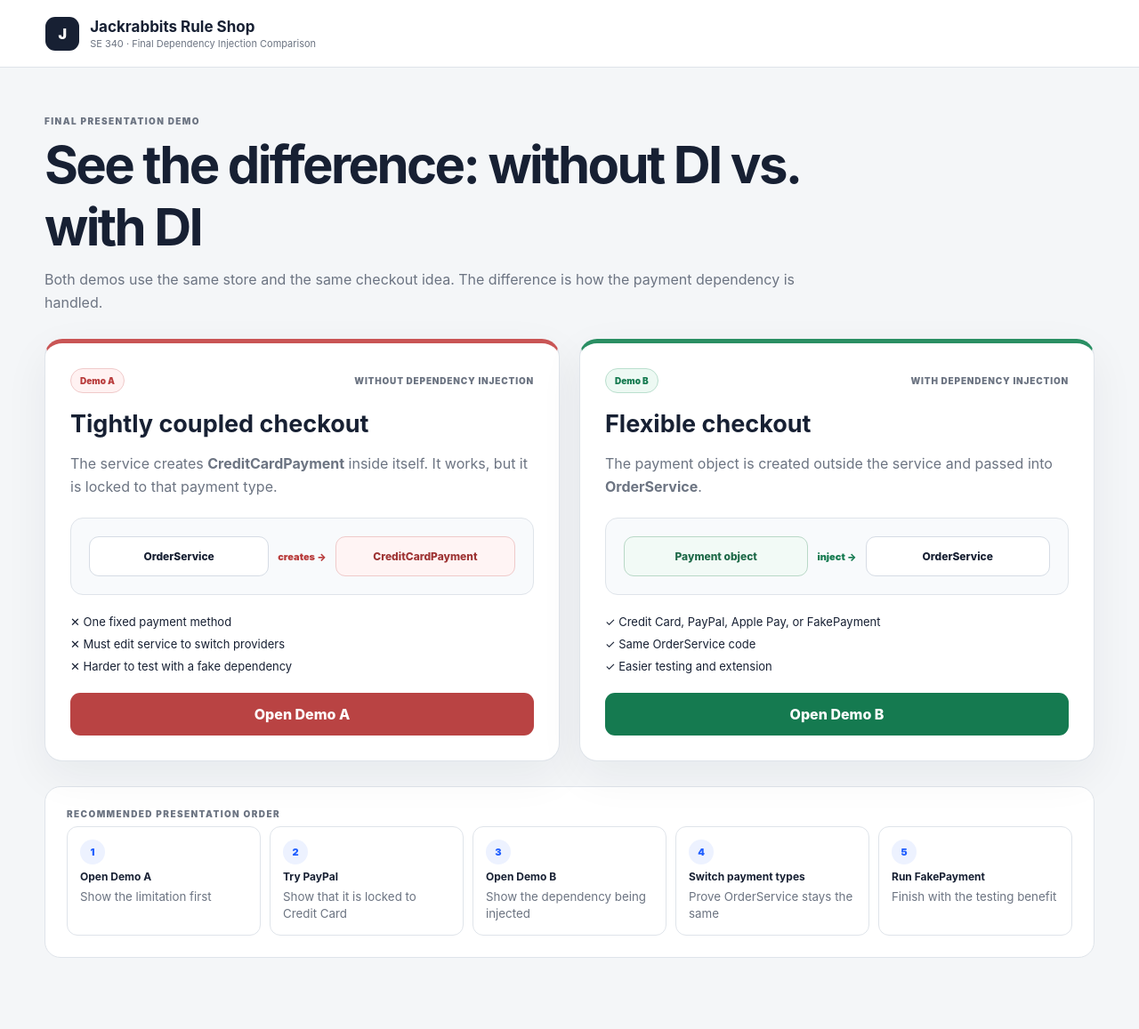
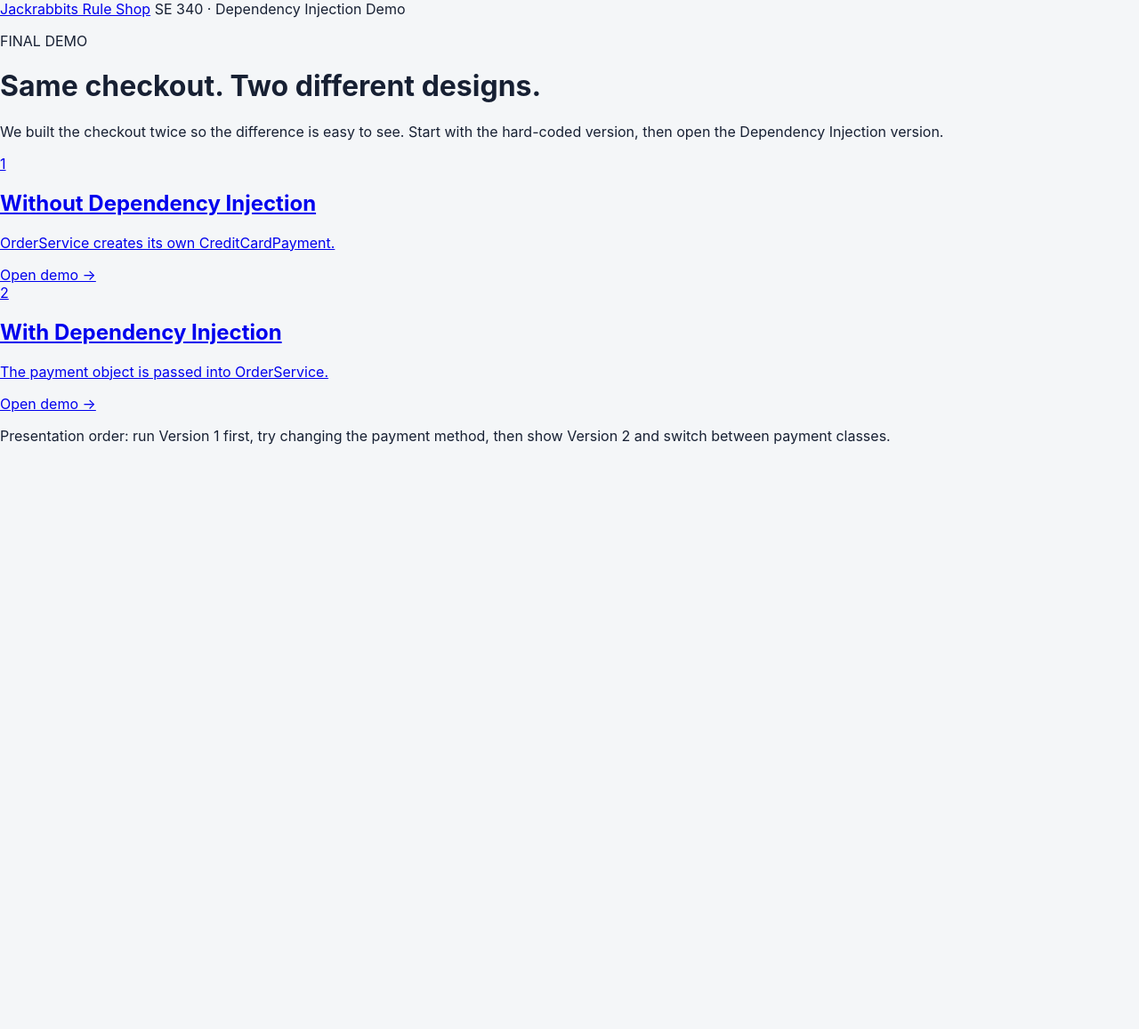
Before and after one commit to pampa12/dependency-injection-project1, a Flask app: page / in a window 1280 px wide. Shown: the whole page at 89% size. After the commit the page ends 500 px from the top, so only its background shows below. Run offline with Flask 3, Linux system fonts and the light colour scheme.

Commit message:
Simplify demo landing page

```diff
--- a/templates/index.html
+++ b/templates/index.html
@@ -3,98 +3,49 @@
 <head>
     <meta charset="UTF-8">
     <meta name="viewport" content="width=device-width, initial-scale=1.0">
-    <title>Jackrabbits Rule Shop | DI Comparison</title>
+    <title>Dependency Injection Demo</title>
     <link rel="stylesheet" href="{{ url_for('static', filename='style.css') }}">
 </head>
 <body>
-    <header class="topbar">
-        <div class="brand">
-            <div class="brand-mark">J</div>
-            <div>
-                <strong>Jackrabbits Rule Shop</strong>
-                <span>SE 340 · Final Dependency Injection Comparison</span>
-            </div>
-        </div>
+    <header class="site-header">
+        <a class="store-name" href="/">Jackrabbits Rule Shop</a>
+        <span class="course-name">SE 340 · Dependency Injection Demo</span>
     </header>
 
-    <main class="comparison-shell">
-        <section class="comparison-hero">
-            <p class="eyebrow">FINAL PRESENTATION DEMO</p>
-            <h1>See the difference: without DI vs. with DI</h1>
+    <main class="home">
+        <div class="home-copy">
+            <p class="kicker">FINAL DEMO</p>
+            <h1>Same checkout. Two different designs.</h1>
             <p>
-                Both demos use the same store and the same checkout idea.
-                The difference is how the payment dependency is handled.
+                We built the checkout twice so the difference is easy to see.
+                Start with the hard-coded version, then open the Dependency Injection version.
             </p>
-        </section>
+        </div>
 
-        <section class="comparison-grid">
-            <article class="comparison-card without-card">
-                <div class="comparison-topline">
-                    <span class="status-badge danger">Demo A</span>
-                    <span class="comparison-label">WITHOUT DEPENDENCY INJECTION</span>
+        <div class="version-grid">
+            <a class="version-card" href="/without-di">
+                <div class="version-number">1</div>
+                <div>
+                    <h2>Without Dependency Injection</h2>
+                    <p>OrderService creates its own CreditCardPayment.</p>
                 </div>
-                <h2>Tightly coupled checkout</h2>
-                <p>
-                    The service creates <strong>CreditCardPayment</strong> inside itself.
-                    It works, but it is locked to that payment type.
-                </p>
+                <span class="open-link">Open demo →</span>
+            </a>
 
-                <div class="mini-flow">
-                    <div class="mini-node">OrderService</div>
-                    <div class="mini-arrow danger-text">creates →</div>
-                    <div class="mini-node danger-mini">CreditCardPayment</div>
+            <a class="version-card" href="/with-di">
+                <div class="version-number">2</div>
+                <div>
+                    <h2>With Dependency Injection</h2>
+                    <p>The payment object is passed into OrderService.</p>
                 </div>
+                <span class="open-link">Open demo →</span>
+            </a>
+        </div>
 
-                <div class="comparison-points">
-                    <span>✕ One fixed payment method</span>
-                    <span>✕ Must edit service to switch providers</span>
-                    <span>✕ Harder to test with a fake dependency</span>
-                </div>
-
-                <a class="comparison-button danger-button" href="/without-di">
-                    Open Demo A
-                </a>
-            </article>
-
-            <article class="comparison-card with-card">
-                <div class="comparison-topline">
-                    <span class="status-badge success">Demo B</span>
-                    <span class="comparison-label">WITH DEPENDENCY INJECTION</span>
-                </div>
-                <h2>Flexible checkout</h2>
-                <p>
-                    The payment object is created outside the service and passed into
-                    <strong>OrderService</strong>.
-                </p>
-
-                <div class="mini-flow">
-                    <div class="mini-node good-mini">Payment object</div>
-                    <div class="mini-arrow good-text">inject →</div>
-                    <div class="mini-node">OrderService</div>
-                </div>
-
-                <div class="comparison-points">
-                    <span>✓ Credit Card, PayPal, Apple Pay, or FakePayment</span>
-                    <span>✓ Same OrderService code</span>
-                    <span>✓ Easier testing and extension</span>
-                </div>
-
-                <a class="comparison-button success-button" href="/with-di">
-                    Open Demo B
-                </a>
-            </article>
-        </section>
-
-        <section class="presentation-order">
-            <p class="eyebrow">RECOMMENDED PRESENTATION ORDER</p>
-            <div class="presentation-order-grid">
-                <div><span>1</span><strong>Open Demo A</strong><small>Show the limitation first</small></div>
-                <div><span>2</span><strong>Try PayPal</strong><small>Show that it is locked to Credit Card</small></div>
-                <div><span>3</span><strong>Open Demo B</strong><small>Show the dependency being injected</small></div>
-                <div><span>4</span><strong>Switch payment types</strong><small>Prove OrderService stays the same</small></div>
-                <div><span>5</span><strong>Run FakePayment</strong><small>Finish with the testing benefit</small></div>
-            </div>
-        </section>
+        <p class="home-note">
+            Presentation order: run Version 1 first, try changing the payment method,
+            then show Version 2 and switch between payment classes.
+        </p>
     </main>
 </body>
 </html>
```
